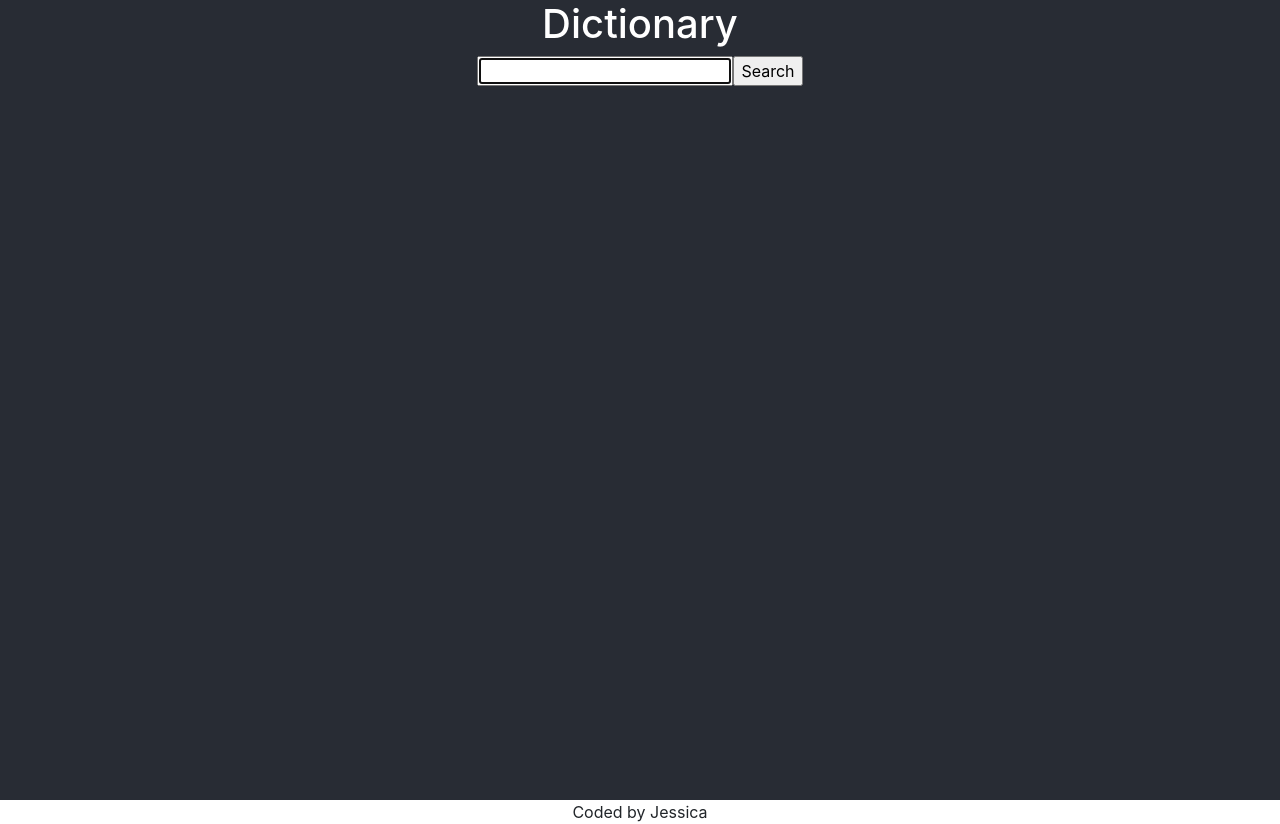
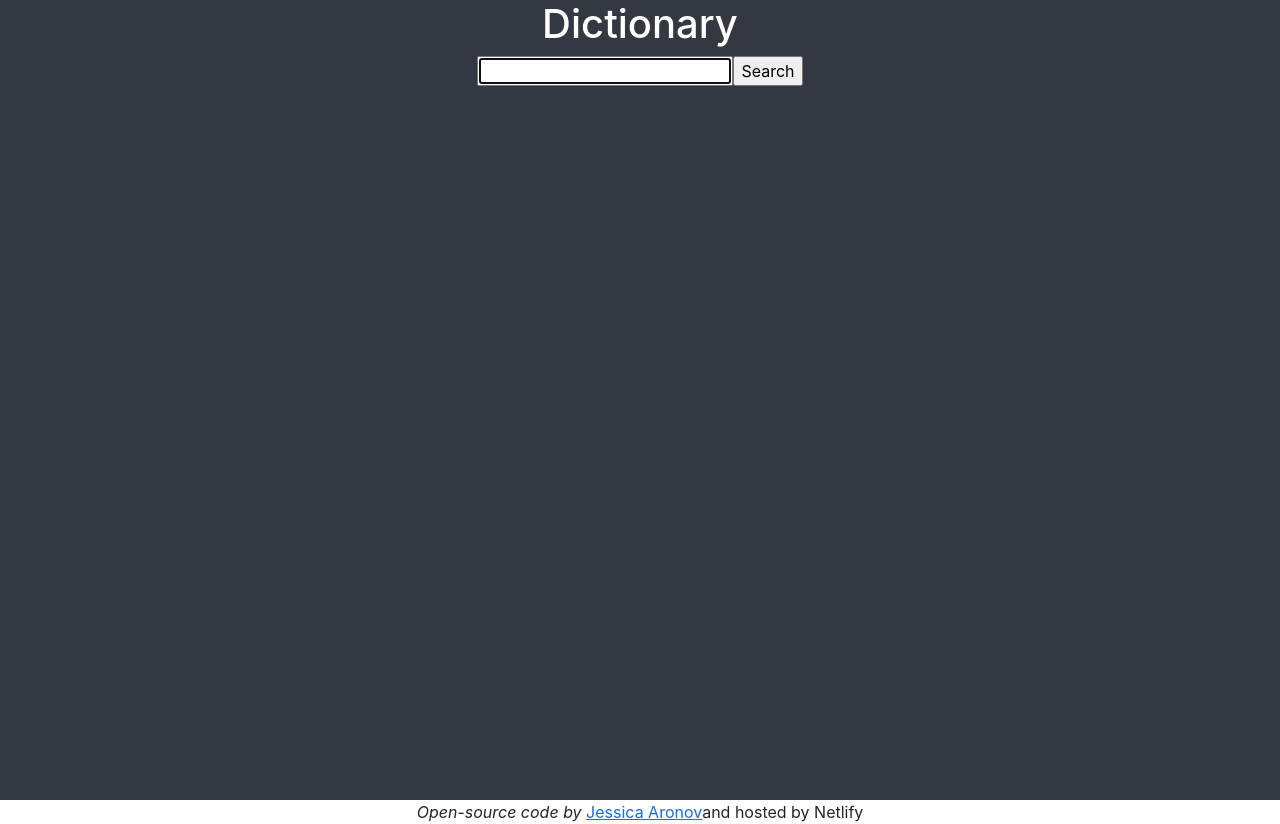
Before and after one commit to JessicaAov1/react-dictionary, a React (Create React App) app: page / in a window 1280 px wide. Built offline with nearby package versions, Linux system fonts and the light colour scheme.

Commit message:
Added a link to the footer

```diff
--- a/src/App.css
+++ b/src/App.css
@@ -1,7 +1,7 @@
 .App {
   min-height: 100vh;
   text-align: center;
-  background-color: #282c34;
+  background-color: #333841;
   color: white;
 }
 
--- a/src/App.js
+++ b/src/App.js
@@ -12,7 +12,18 @@ function App() {
           <Dictionary />
         </main>
       </div>
-      <footer className="App-footer">Coded by Jessica</footer>
+      <footer className="App-footer">
+        <em> Open-source code by </em>
+        <a
+          href="https://github.com/JessicaAov1/react-dictionary"
+          className="link-Git"
+          target="_blank"
+          rel="noreferrer"
+        >
+          Jessica Aronov
+        </a>
+        and hosted by Netlify
+      </footer>
     </div>
   );
 }
--- a/src/Dictionary.js
+++ b/src/Dictionary.js
@@ -9,7 +9,7 @@ export default function Dictionary() {
 
   function handleResponse(response) {
     setResults(response.data[0]);
-    console.log(response);
+    console.log(response.data[0]);
   }
   function search(event) {
     event.preventDefault();
```
